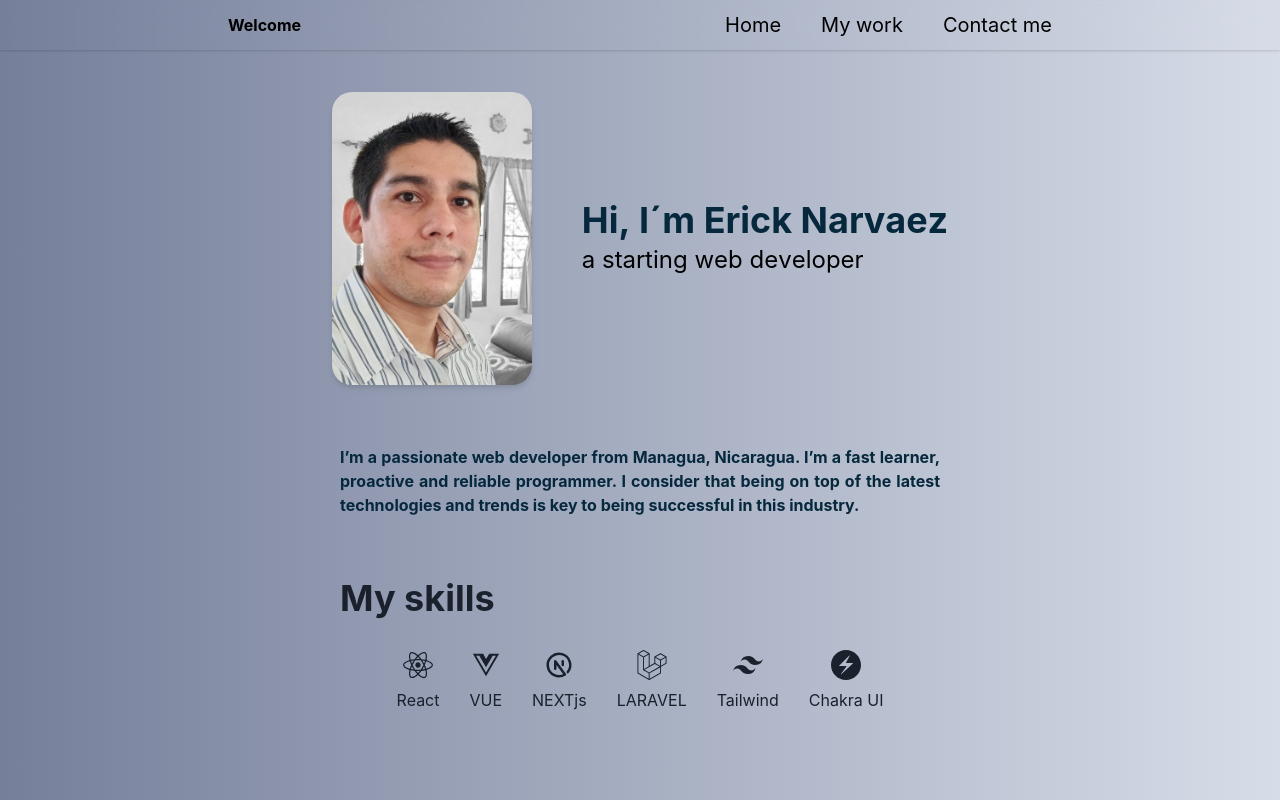
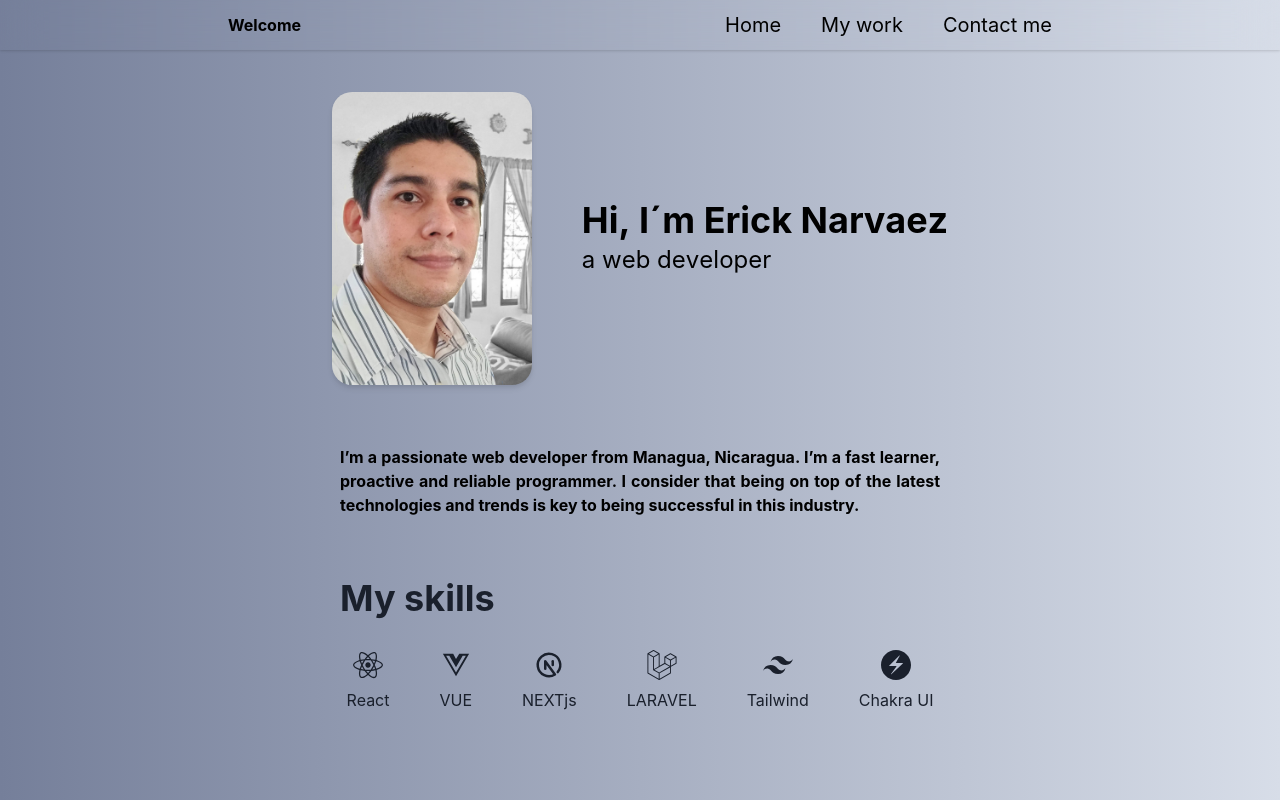
Before and after one commit to ggquicky/reactportafolio, a React (Create React App) app: page / in a window 1280 px wide. Shown: the top 800 px of the page. Built offline with nearby package versions, Linux system fonts and the light colour scheme.

Commit message:
fixing CSS style

```diff
--- a/src/App.jsx
+++ b/src/App.jsx
@@ -9,7 +9,7 @@ export default function App() {
     <Flex
       p={{ base: "16px", sm: "32px" }}
       rowGap="120px"
-      bgGradient="linear-gradient(to right, #757f9a, #d7dde8)"
+      bg="bgApp"
       flexDirection="column"
     >
       <About />
--- a/src/about/About.jsx
+++ b/src/about/About.jsx
@@ -6,7 +6,7 @@ import Skills from "./Skills";
 export default function About() {
   const title = "Hi, I´m Erick Narvaez";
   const titleArray = title.split("");
-  const subTitle = "a starting web developer";
+  const subTitle = "a web developer";
   const subTitleArray = subTitle.split("");
 
   return (
@@ -70,7 +70,7 @@ export default function About() {
                 return (
                   <Text
                     display="inline-block"
-                    color="Black"
+                    color="textColor"
                     _hover={{ color: "navBar" }}
                     key={index}
                   >
@@ -81,7 +81,7 @@ export default function About() {
                 return (
                   <Text
                     display="inline-block"
-                    color="Black"
+                    color="textColor"
                     _hover={{ color: "navBar", transform: "skewX(15deg)" }}
                     key={index}
                   >
--- a/src/about/Skills.jsx
+++ b/src/about/Skills.jsx
@@ -14,14 +14,14 @@ const skills = [
 
 export default function Skills() {
   return (
-    <Flex justifyContent="center" gap="30px" flexWrap="wrap">
+    <Flex justifyContent="center" gap="50px" flexWrap="wrap">
       {skills.map((skill, index) => (
         <Flex
           key={index}
           flexDirection="column"
           justifyContent="center"
           align="center"
-          gap={{ base: "32px", sm: "8px" }}
+          gap="8px"
           _hover={{ color: "white" }}
         >
           <Icon h="30px" w="30px" as={skill.icon} />
--- a/src/theme/theme.js
+++ b/src/theme/theme.js
@@ -5,22 +5,14 @@ export const theme = extendTheme({
     colors: {
       error: "red.500",
       success: "green.500",
-      navText: {
-        default: "#F9F5EB",
-        _dark: "gray.900",
+      textColor: {
+        default: "black",
+        _dark: "white",
       },
-      navBar: {
-        default: "#1363DF",
-        _dark: "#4EA5D9",
+      bgApp: {
+        default: "linear-gradient(to right, #757f9a, #d7dde8)",
+        _dark: "linear-gradient(to right, #2c3e50, #d7dde8)",
       },
-      bGround: {
-        default: "#DFF6FF",
-        _dark: "#4EA5D9",
-      },
-      textColor: {
-        default: "#06283D",
-        _dark: "#F9F5EB",
-      },
-    },
+  },
   },
 });
```
